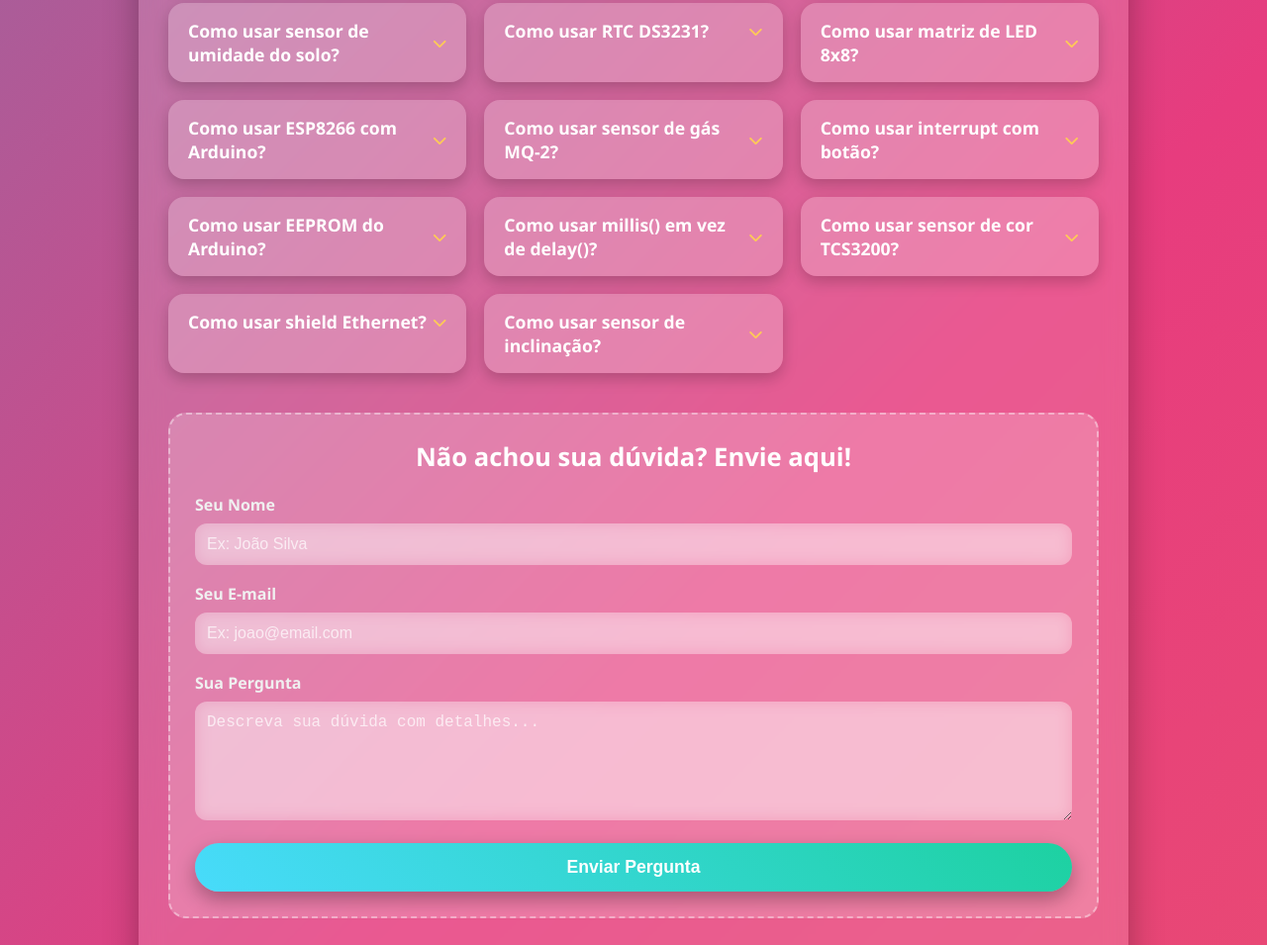
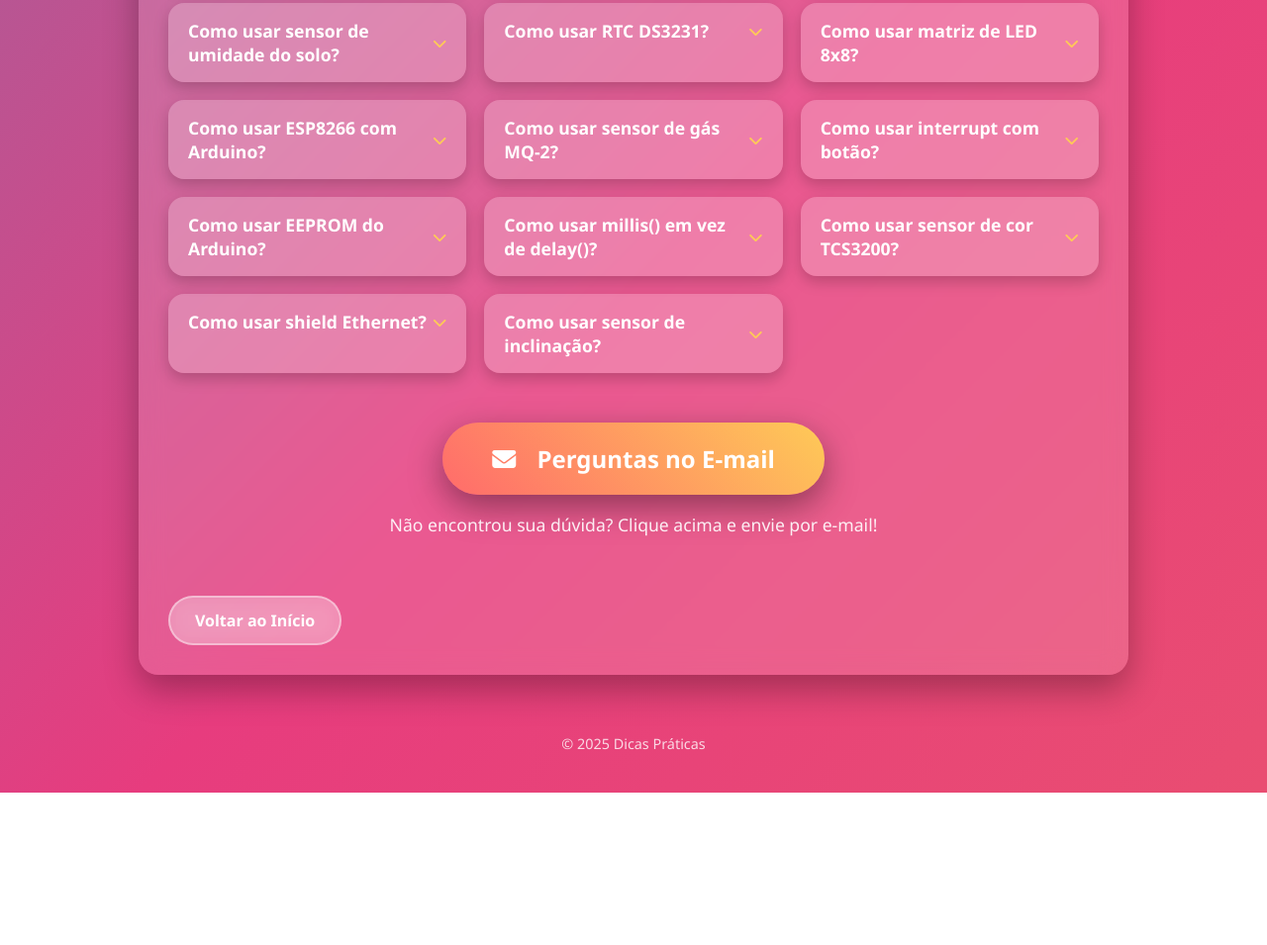
Before and after one commit to julio2024123-a11y/dicas-praticas, a plain HTML site: page catalogo.html in a window 1280 px wide. Shown: the part 858-1813 px from the top of the page at 99% size. After the commit the page ends 1659 px from the top, so only its background shows below. Drawn offline with Linux system fonts and the light colour scheme.

Commit message:
Update catalogo.html

```diff
--- a/catalogo.html
+++ b/catalogo.html
@@ -38,15 +38,13 @@
         }
         @keyframes fadeIn { from { opacity: 0; } to { opacity: 1; } }
 
-        /* ---------- GRID DE CARDS ---------- */
         .cards-grid {
             display: grid;
             grid-template-columns: repeat(auto-fill, minmax(280px, 1fr));
             gap: 18px;
-            margin-bottom: 30px;
+            margin-bottom: 40px;
         }
 
-        /* ---------- CARD (ACORDEÃO) ---------- */
         details.card {
             background: rgba(255,255,255,0.22);
             border-radius: 16px;
@@ -63,7 +61,6 @@
             color: #fff;
             cursor: pointer;
             list-style: none;
-            position: relative;
             display: flex;
             align-items: center;
             justify-content: space-between;
@@ -90,37 +87,29 @@
             line-height: 1.5;
         }
 
-        /* ---------- FORMULÁRIO ---------- */
-        .form-container {
-            margin-top: 40px; padding: 25px;
-            background: rgba(255,255,255,0.2);
-            border-radius: 18px;
-            border: 2px dashed rgba(255,255,255,0.4);
+        /* Botão de e-mail */
+        .email-section {
+            text-align: center;
+            margin: 50px 0 30px;
         }
-        .form-container h2 { text-align: center; margin-bottom: 20px; font-size: 1.6rem; color: #fff; }
-        .form-group { margin-bottom: 18px; }
-        .form-group label { display: block; margin-bottom: 8px; font-weight: bold; color: #f0f0f0; }
-        .form-group input, .form-group textarea {
-            width: 100%; padding: 12px; border: none; border-radius: 12px;
-            background: rgba(255,255,255,0.25); color: white; font-size: 1rem;
-            backdrop-filter: blur(8px); transition: all 0.3s;
+        .btn-email {
+            display: inline-block;
+            padding: 20px 50px;
+            background: linear-gradient(45deg, #ff6b6b, #feca57);
+            color: white;
+            font-size: 1.5rem;
+            font-weight: bold;
+            text-decoration: none;
+            border-radius: 60px;
+            box-shadow: 0 12px 35px rgba(0,0,0,0.4);
+            transition: all 0.4s ease;
         }
-        .form-group input::placeholder, .form-group textarea::placeholder { color: rgba(255,255,255,0.7); }
-        .form-group input:focus, .form-group textarea:focus {
-            outline: none; background: rgba(255,255,255,0.35);
-            box-shadow: 0 0 15px rgba(72,219,251,0.5);
+        .btn-email:hover {
+            transform: translateY(-6px);
+            background: linear-gradient(45deg, #feca57, #ff6b6b);
+            box-shadow: 0 18px 45px rgba(0,0,0,0.5);
         }
-        .form-group textarea { min-height: 120px; resize: vertical; }
-        .btn-enviar {
-            display: block; width: 100%; padding: 14px;
-            background: linear-gradient(45deg, #48dbfb, #1dd1a1); color: white;
-            border: none; border-radius: 50px; font-weight: bold; font-size: 1.1rem;
-            cursor: pointer; transition: all 0.4s; box-shadow: 0 8px 20px rgba(0,0,0,0.3);
-        }
-        .btn-enviar:hover {
-            background: linear-gradient(45deg, #1dd1a1, #48dbfb);
-            transform: translateY(-3px); box-shadow: 0 12px 30px rgba(0,0,0,0.4);
-        }
+        .btn-email i { margin-right: 15px; }
 
         .voltar {
             display: inline-flex; align-items: center; gap: 8px; margin-top: 30px;
@@ -131,12 +120,12 @@
         }
         .voltar:hover { background: rgba(255,255,255,0.4); transform: scale(1.05); border-color: #ff6b6b; }
 
-        footer { text-align: center; margin-top: 50px; color: rgba(255,255,255,0.8); font-size: 0.9rem; }
+        footer { text-align: center; margin-top: 60px; color: rgba(255,255,255,0.8); font-size: 0.9rem; }
 
         @media (max-width: 768px) {
             h1 { font-size: 2.5rem; }
-            .form-container h2 { font-size: 1.4rem; }
             .cards-grid { grid-template-columns: 1fr; }
+            .btn-email { font-size: 1.3rem; padding: 18px 40px; }
         }
     </style>
 </head>
@@ -146,189 +135,52 @@
     </header>
 
     <div class="container">
-        <!-- GRID DE CARDS -->
         <div class="cards-grid">
 
-            <details class="card">
-                <summary>Como ligar um LED com Arduino?</summary>
-                <div class="resposta">Use resistor de 220Ω, conecte o anodo ao pino digital e o catodo ao GND.</div>
-            </details>
-
-            <details class="card">
-                <summary>Qual a diferença entre servo e motor DC?</summary>
-                <div class="resposta">Servo controla ângulo com precisão. Motor DC gira continuamente.</div>
-            </details>
-
-            <details class="card">
-                <summary>Como usar sensor ultrassônico HC-SR04?</summary>
-                <div class="resposta">Trig → pulso de 10µs, Echo → mede tempo de retorno do pulso.</div>
-            </details>
-
-            <details class="card">
-                <summary>Como usar um botão com Arduino?</summary>
-                <div class="resposta">Conecte uma perna ao 5V, outra ao pino digital + resistor pull-down 10kΩ ao GND.</div>
-            </details>
-
-            <details class="card">
-                <summary>O que é PWM e como usar?</summary>
-                <div class="resposta">PWM simula sinal analógico. Use <code>analogWrite(pino, 0-255)</code> em pinos com ~.</div>
-            </details>
-
-            <details class="card">
-                <summary>Como ler sensor de temperatura LM35?</summary>
-                <div class="resposta">Conecte saída ao pino analógico. Valor = <code>analogRead(A0) * 0.488</code> → °C.</div>
-            </details>
-
-            <details class="card">
-                <summary>Como controlar um relé com Arduino?</summary>
-                <div class="resposta">Use transistor NPN (ex: BC547) ou módulo relé. Acione com <code>digitalWrite()</code>.</div>
-            </details>
-
-            <details class="card">
-                <summary>Qual a diferença entre analogRead e digitalRead?</summary>
-                <div class="resposta"><code>analogRead</code>: 0-1023 (10 bits). <code>digitalRead</code>: HIGH ou LOW.</div>
-            </details>
-
-            <details class="card">
-                <summary>Como usar display LCD 16x2 com I2C?</summary>
-                <div class="resposta">Use biblioteca <code>LiquidCrystal_I2C</code>. Endereço comum: 0x27 ou 0x3F.</div>
-            </details>
-
-            <details class="card">
-                <summary>Como conectar múltiplos sensores?</summary>
-                <div class="resposta">Use pinos diferentes ou barramento I2C (mesmo endereço? Mude com jumper A0/A1).</div>
-            </details>
-
-            <details class="card">
-                <summary>Como usar o Serial Monitor?</summary>
-                <div class="resposta">No <code>setup()</code>: <code>Serial.begin(9600)</code>. Envie com <code>Serial.println()</code>.</div>
-            </details>
-
-            <details class="card">
-                <summary>Como evitar "ruído" em sensores analógicos?</summary>
-                <div class="resposta">Use capacitor 0.1µF entre pino e GND + média de várias leituras.</div>
-            </details>
-
-            <details class="card">
-                <summary>Como usar buzzer com Arduino?</summary>
-                <div class="resposta">Conecte perna longa ao pino digital, curta ao GND. Use <code>tone(pino, frequência)</code>.</div>
-            </details>
-
-            <details class="card">
-                <summary>Como fazer um LED piscar?</summary>
-                <div class="resposta">Use <code>digitalWrite(LED, HIGH); delay(500); digitalWrite(LED, LOW); delay(500);</code>.</div>
-            </details>
-
-            <details class="card">
-                <summary>Como usar potenciômetro?</summary>
-                <div class="resposta">Conecte terminal central ao pino analógico (A0). Outros dois: 5V e GND.</div>
-            </details>
-
-            <details class="card">
-                <summary>Como usar sensor de luz (LDR)?</summary>
-                <div class="resposta">Divisor de tensão com resistor 10kΩ. Leia com <code>analogRead()</code>.</div>
-            </details>
-
-            <details class="card">
-                <summary>Como usar módulo Bluetooth HC-05?</summary>
-                <div class="resposta">Conecte TX → RX Arduino, RX → TX. Use <code>SoftwareSerial</code>.</div>
-            </details>
-
-            <details class="card">
-                <summary>Como usar cartão SD com Arduino?</summary>
-                <div class="resposta">Use biblioteca <code>SD</code>. Pino CS geralmente no 4 (Uno) ou 10 (Mega).</div>
-            </details>
-
-            <details class="card">
-                <summary>Como usar motor de passo?</summary>
-                <div class="resposta">Use driver ULN2003 ou A4988. Controle com biblioteca <code>Stepper</code>.</div>
-            </details>
-
-            <details class="card">
-                <summary>Como usar sensor PIR (movimento)?</summary>
-                <div class="resposta">Conecte saída ao pino digital. Leia com <code>digitalRead()</code>. Tem delay interno.</div>
-            </details>
-
-            <details class="card">
-                <summary>Como usar joystick analógico?</summary>
-                <div class="resposta">X → A0, Y → A1, SW (botão) → pino digital com pull-up.</div>
-            </details>
-
-            <details class="card">
-                <summary>Como usar sensor de umidade do solo?</summary>
-                <div class="resposta">Conecte saída analógica ao A0. Valores: seco (~1023), úmido (~300).</div>
-            </details>
-
-            <details class="card">
-                <summary>Como usar RTC DS3231?</summary>
-                <div class="resposta">Conecte via I2C. Use biblioteca <code>RTClib</code>. Muito preciso!</div>
-            </details>
-
-            <details class="card">
-                <summary>Como usar matriz de LED 8x8?</summary>
-                <div class="resposta">Use driver MAX7219. Biblioteca <code>LedControl</code>. Fácil de animar!</div>
-            </details>
-
-            <details class="card">
-                <summary>Como usar ESP8266 com Arduino?</summary>
-                <div class="resposta">Conecte via Serial (TX/RX). Use <code>AT commands</code> ou como WiFi shield.</div>
-            </details>
-
-            <details class="card">
-                <summary>Como usar sensor de gás MQ-2?</summary>
-                <div class="resposta">Conecte AO ao pino analógico. Calibre em ar limpo antes.</div>
-            </details>
-
-            <details class="card">
-                <summary>Como usar interrupt com botão?</summary>
-                <div class="resposta">Use <code>attachInterrupt(digitalPinToInterrupt(pino), funcao, RISING)</code>.</div>
-            </details>
-
-            <details class="card">
-                <summary>Como usar EEPROM do Arduino?</summary>
-                <div class="resposta">Inclua <code>#include &lt;EEPROM.h&gt;</code>. Salve com <code>EEPROM.write(addr, val)</code>.</div>
-            </details>
-
-            <details class="card">
-                <summary>Como usar millis() em vez de delay()?</summary>
-                <div class="resposta">Evita travar o código. Ex: <code>if (millis() - ultimaVez >= 1000) { ... }</code>.</div>
-            </details>
-
-            <details class="card">
-                <summary>Como usar sensor de cor TCS3200?</summary>
-                <div class="resposta">Selecione filtro (S2/S3), leia frequência com <code>pulseIn()</code>.</div>
-            </details>
-
-            <details class="card">
-                <summary>Como usar shield Ethernet?</summary>
-                <div class="resposta">Use biblioteca <code>Ethernet</code>. Configure IP fixo ou DHCP.</div>
-            </details>
-
-            <details class="card">
-                <summary>Como usar sensor de inclinação?</summary>
-                <div class="resposta">Saída digital: HIGH quando inclinado. Use como botão.</div>
-            </details>
+            <details class="card"><summary>Como ligar um LED com Arduino?</summary><div class="resposta">Use resistor de 220Ω, conecte o anodo ao pino digital e o catodo ao GND.</div></details>
+            <details class="card"><summary>Qual a diferença entre servo e motor DC?</summary><div class="resposta">Servo controla ângulo com precisão. Motor DC gira continuamente.</div></details>
+            <details class="card"><summary>Como usar sensor ultrassônico HC-SR04?</summary><div class="resposta">Trig → pulso de 10µs, Echo → mede tempo de retorno do pulso.</div></details>
+            <details class="card"><summary>Como usar um botão com Arduino?</summary><div class="resposta">Conecte uma perna ao 5V, outra ao pino digital + resistor pull-down 10kΩ ao GND.</div></details>
+            <details class="card"><summary>O que é PWM e como usar?</summary><div class="resposta">PWM simula sinal analógico. Use <code>analogWrite(pino, 0-255)</code> em pinos com ~.</div></details>
+            <details class="card"><summary>Como ler sensor de temperatura LM35?</summary><div class="resposta">Conecte saída ao pino analógico. Valor = <code>analogRead(A0) * 0.488</code> → °C.</div></details>
+            <details class="card"><summary>Como controlar um relé com Arduino?</summary><div class="resposta">Use transistor NPN (ex: BC547) ou módulo relé. Acione com <code>digitalWrite()</code>.</div></details>
+            <details class="card"><summary>Qual a diferença entre analogRead e digitalRead?</summary><div class="resposta"><code>analogRead</code>: 0-1023 (10 bits). <code>digitalRead</code>: HIGH ou LOW.</div></details>
+            <details class="card"><summary>Como usar display LCD 16x2 com I2C?</summary><div class="resposta">Use biblioteca <code>LiquidCrystal_I2C</code>. Endereço comum: 0x27 ou 0x3F.</div></details>
+            <details class="card"><summary>Como conectar múltiplos sensores?</summary><div class="resposta">Use pinos diferentes ou barramento I2C (mesmo endereço? Mude com jumper A0/A1).</div></details>
+            <details class="card"><summary>Como usar o Serial Monitor?</summary><div class="resposta">No <code>setup()</code>: <code>Serial.begin(9600)</code>. Envie com <code>Serial.println()</code>.</div></details>
+            <details class="card"><summary>Como evitar "ruído" em sensores analógicos?</summary><div class="resposta">Use capacitor 0.1µF entre pino e GND + média de várias leituras.</div></details>
+            <details class="card"><summary>Como usar buzzer com Arduino?</summary><div class="resposta">Conecte perna longa ao pino digital, curta ao GND. Use <code>tone(pino, frequência)</code>.</div></details>
+            <details class="card"><summary>Como fazer um LED piscar?</summary><div class="resposta">Use <code>digitalWrite(LED, HIGH); delay(500); digitalWrite(LED, LOW); delay(500);</code>.</div></details>
+            <details class="card"><summary>Como usar potenciômetro?</summary><div class="resposta">Conecte terminal central ao pino analógico (A0). Outros dois: 5V e GND.</div></details>
+            <details class="card"><summary>Como usar sensor de luz (LDR)?</summary><div class="resposta">Divisor de tensão com resistor 10kΩ. Leia com <code>analogRead()</code>.</div></details>
+            <details class="card"><summary>Como usar módulo Bluetooth HC-05?</summary><div class="resposta">Conecte TX → RX Arduino, RX → TX. Use <code>SoftwareSerial</code>.</div></details>
+            <details class="card"><summary>Como usar cartão SD com Arduino?</summary><div class="resposta">Use biblioteca <code>SD</code>. Pino CS geralmente no 4 (Uno) ou 10 (Mega).</div></details>
+            <details class="card"><summary>Como usar motor de passo?</summary><div class="resposta">Use driver ULN2003 ou A4988. Controle com biblioteca <code>Stepper</code>.</div></details>
+            <details class="card"><summary>Como usar sensor PIR (movimento)?</summary><div class="resposta">Conecte saída ao pino digital. Leia com <code>digitalRead()</code>. Tem delay interno.</div></details>
+            <details class="card"><summary>Como usar joystick analógico?</summary><div class="resposta">X → A0, Y → A1, SW (botão) → pino digital com pull-up.</div></details>
+            <details class="card"><summary>Como usar sensor de umidade do solo?</summary><div class="resposta">Conecte saída analógica ao A0. Valores: seco (~1023), úmido (~300).</div></details>
+            <details class="card"><summary>Como usar RTC DS3231?</summary><div class="resposta">Conecte via I2C. Use biblioteca <code>RTClib</code>. Muito preciso!</div></details>
+            <details class="card"><summary>Como usar matriz de LED 8x8?</summary><div class="resposta">Use driver MAX7219. Biblioteca <code>LedControl</code>. Fácil de animar!</div></details>
+            <details class="card"><summary>Como usar ESP8266 com Arduino?</summary><div class="resposta">Conecte via Serial (TX/RX). Use <code>AT commands</code> ou como WiFi shield.</div></details>
+            <details class="card"><summary>Como usar sensor de gás MQ-2?</summary><div class="resposta">Conecte AO ao pino analógico. Calibre em ar limpo antes.</div></details>
+            <details class="card"><summary>Como usar interrupt com botão?</summary><div class="resposta">Use <code>attachInterrupt(digitalPinToInterrupt(pino), funcao, RISING)</code>.</div></details>
+            <details class="card"><summary>Como usar EEPROM do Arduino?</summary><div class="resposta">Inclua <code>#include &lt;EEPROM.h&gt;</code>. Salve com <code>EEPROM.write(addr, val)</code>.</div></details>
+            <details class="card"><summary>Como usar millis() em vez de delay()?</summary><div class="resposta">Evita travar o código. Ex: <code>if (millis() - ultimaVez >= 1000) { ... }</code>.</div></details>
+            <details class="card"><summary>Como usar sensor de cor TCS3200?</summary><div class="resposta">Selecione filtro (S2/S3), leia frequência com <code>pulseIn()</code>.</div></details>
+            <details class="card"><summary>Como usar shield Ethernet?</summary><div class="resposta">Use biblioteca <code>Ethernet</code>. Configure IP fixo ou DHCP.</div></details>
+            <details class="card"><summary>Como usar sensor de inclinação?</summary><div class="resposta">Saída digital: HIGH quando inclinado. Use como botão.</div></details>
 
         </div>
 
-        <!-- FORMULÁRIO -->
-        <div class="form-container">
-            <h2>Não achou sua dúvida? Envie aqui!</h2>
-            <form id="formPergunta" onsubmit="enviarPergunta(event)">
-                <div class="form-group">
-                    <label for="nome">Seu Nome</label>
-                    <input type="text" id="nome" placeholder="Ex: João Silva" required>
-                </div>
-                <div class="form-group">
-                    <label for="email">Seu E-mail</label>
-                    <input type="email" id="email" placeholder="Ex: joao@email.com" required>
-                </div>
-                <div class="form-group">
-                    <label for="pergunta">Sua Pergunta</label>
-                    <textarea id="pergunta" placeholder="Descreva sua dúvida com detalhes..." required></textarea>
-                </div>
-                <button type="submit" class="btn-enviar">Enviar Pergunta</button>
-            </form>
+        <!-- Botão para enviar dúvidas por e-mail -->
+        <div class="email-section">
+            <a href="mailto:julio.2024123@aluno.pedreira.org?subject=D%C3%BAVIDA%20-%20Cat%C3%A1logo%20de%20Perguntas"
+               class="btn-email">
+                <i class="fas fa-envelope"></i> Perguntas no E-mail
+            </a>
+            <p style="margin-top: 18px; opacity: 0.9; font-size: 1.1rem;">
+                Não encontrou sua dúvida? Clique acima e envie por e-mail!
+            </p>
         </div>
 
         <a href="index.html" class="voltar">Voltar ao Início</a>
@@ -336,26 +188,7 @@
 
     <footer><p>© 2025 Dicas Práticas</p></footer>
 
-    <!-- SCRIPT DO FORMULÁRIO -->
-    <script>
-        function enviarPergunta(event) {
-            event.preventDefault();
-            const nome = document.getElementById('nome').value.trim();
-            const email = document.getElementById('email').value.trim();
-            const pergunta = document.getElementById('pergunta').value.trim();
-            if (!nome || !email || !pergunta) { alert('Preencha todos os campos!'); return; }
-            const assunto = encodeURIComponent(`[DÚVIDA] Pergunta de ${nome}`);
-            const corpo = encodeURIComponent(`Nome: ${nome}\nE-mail: ${email}\n\nPergunta:\n${pergunta}\n\n---\nEnviado via Dicas Práticas`);
-            const mailtoLink = `mailto:julio.2024123@aluno.pedreira.org?subject=${assunto}&body=${corpo}`;
-            window.location.href = mailtoLink;
-            setTimeout(() => {
-                document.getElementById('formPergunta').reset();
-                alert('E-mail aberto! Envie a mensagem para confirmar.');
-            }, 500);
-        }
-    </script>
-
-    <!-- EFEITO DE PARTÍCULAS -->
+    <!-- Efeito de partículas no mouse (mantido) -->
     <script>
         document.addEventListener('mousemove', (e) => {
             const p = document.createElement('div');
```
